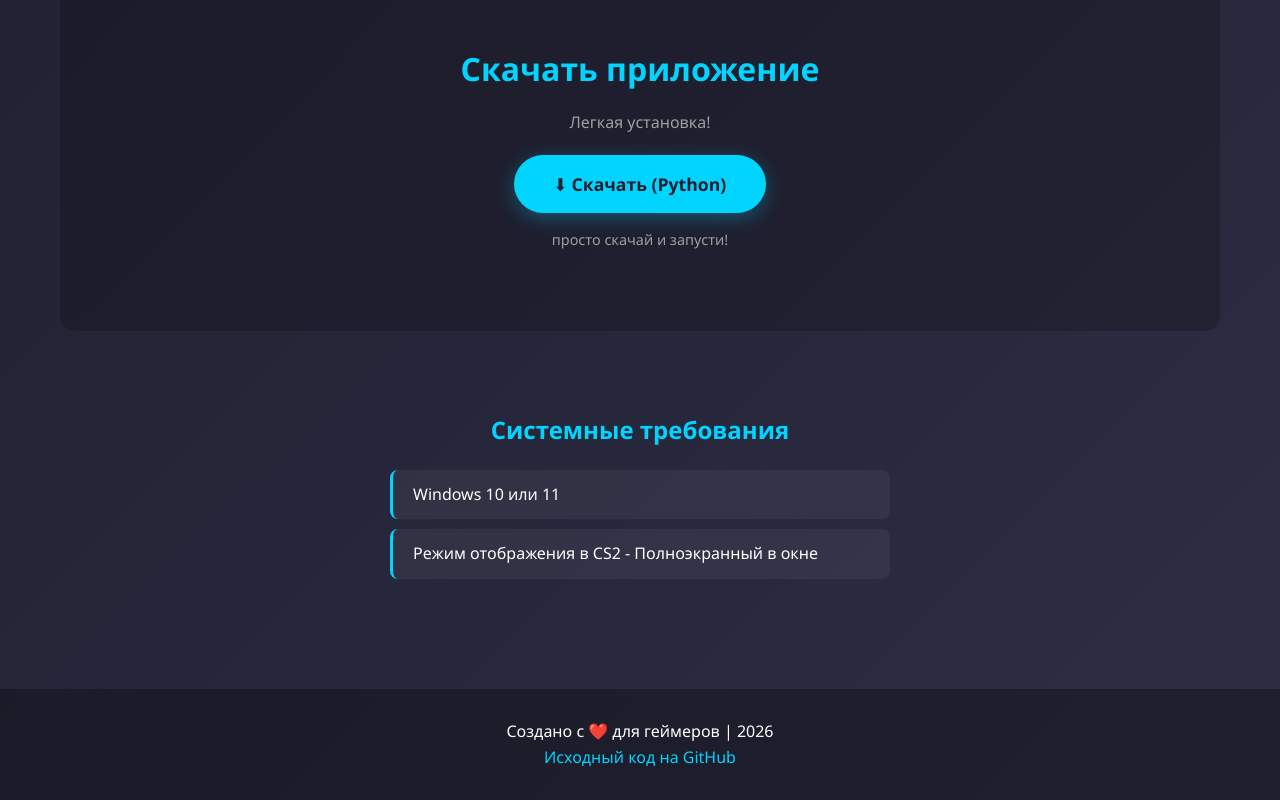
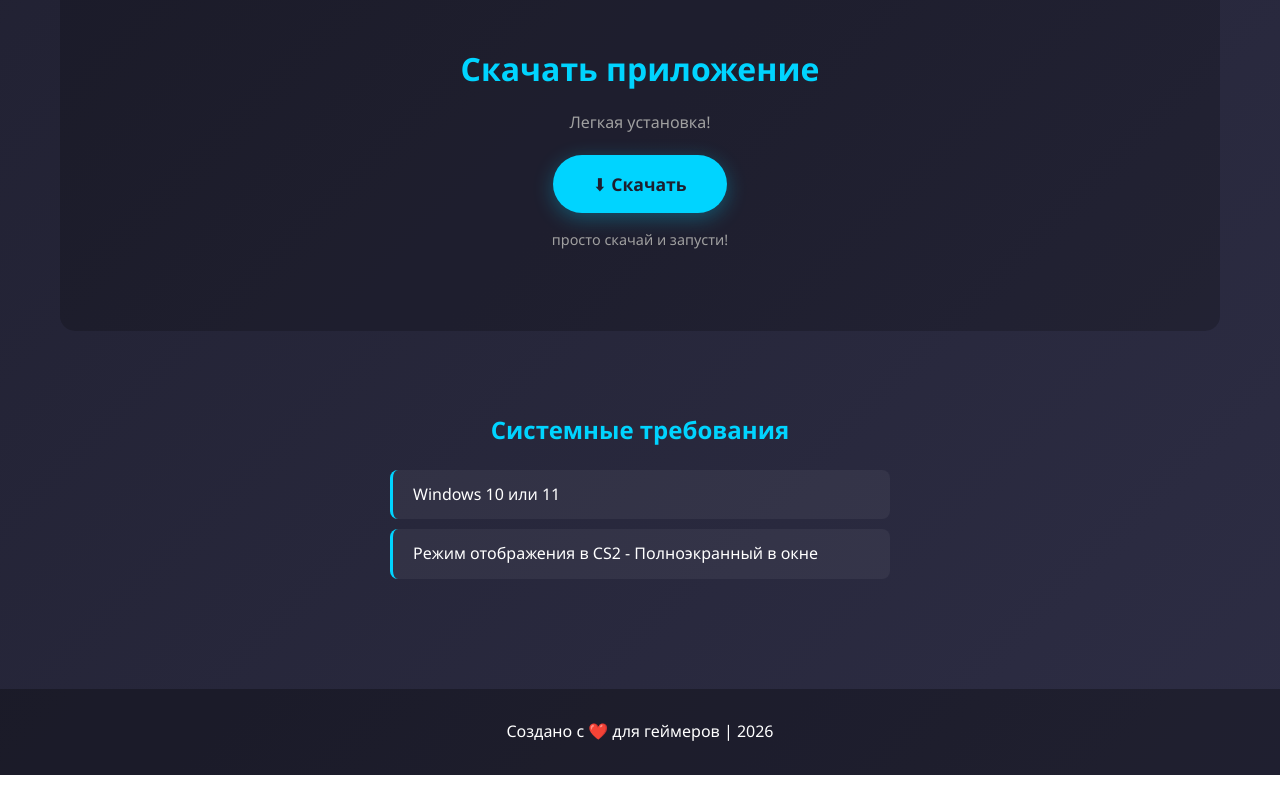
Before and after one commit to telegramuibotbase/antiafkcs2, a plain HTML site: page index.html in a window 1280 px wide. Shown: the part 710-1510 px from the top of the page. After the commit the page ends 1485 px from the top, so only its background shows below. Drawn offline with Linux system fonts and the light colour scheme.

Commit message:
Update index.html

```diff
--- a/index.html
+++ b/index.html
@@ -45,7 +45,7 @@
         <section class="download">
             <h2>Скачать приложение</h2>
             <p>Легкая установка!</p>
-            <a href="https://github.com/telegramuibotbase/antiafkcs2/raw/refs/heads/main/AntiAFKcs2.exe" class="btn">⬇ Скачать (Python)</a>
+            <a href="https://github.com/telegramuibotbase/antiafkcs2/raw/refs/heads/main/AntiAFKcs2.exe" class="btn"> ⬇ Скачать </a>
             <p class="note">просто скачай и запусти!</p>
         </section>
 
@@ -61,7 +61,7 @@
     <footer>
         <div class="container">
             <p>Создано с ❤️ для геймеров | 2026</p>
-            <p><a href="https://telegramuibotbase.github.io/antiafkcs2/">Исходный код на GitHub</a></p>
+            <p><a href="https://telegramuibotbase.github.io/antiafkcs2/"></a></p>
         </div>
     </footer>
 </body>
```
